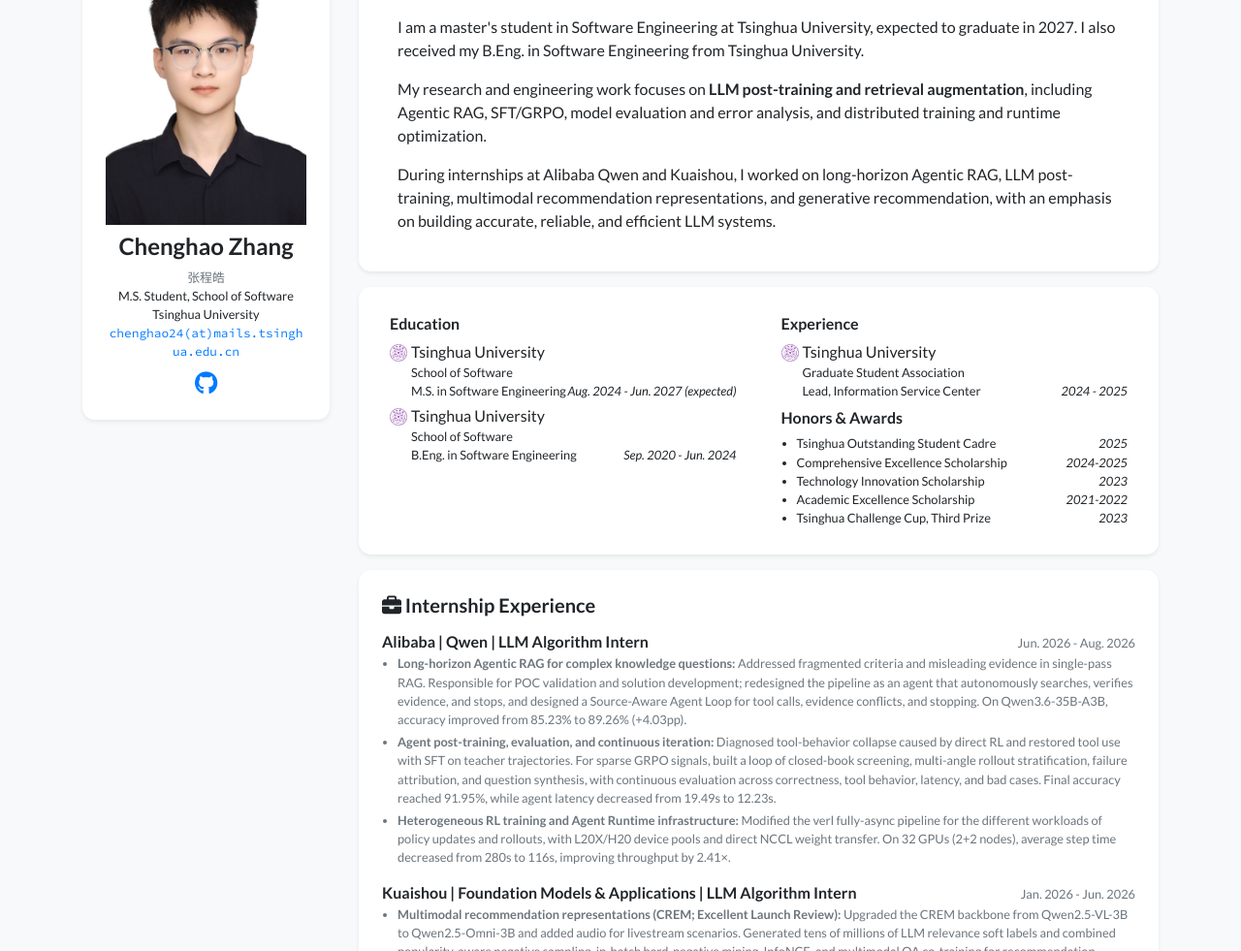
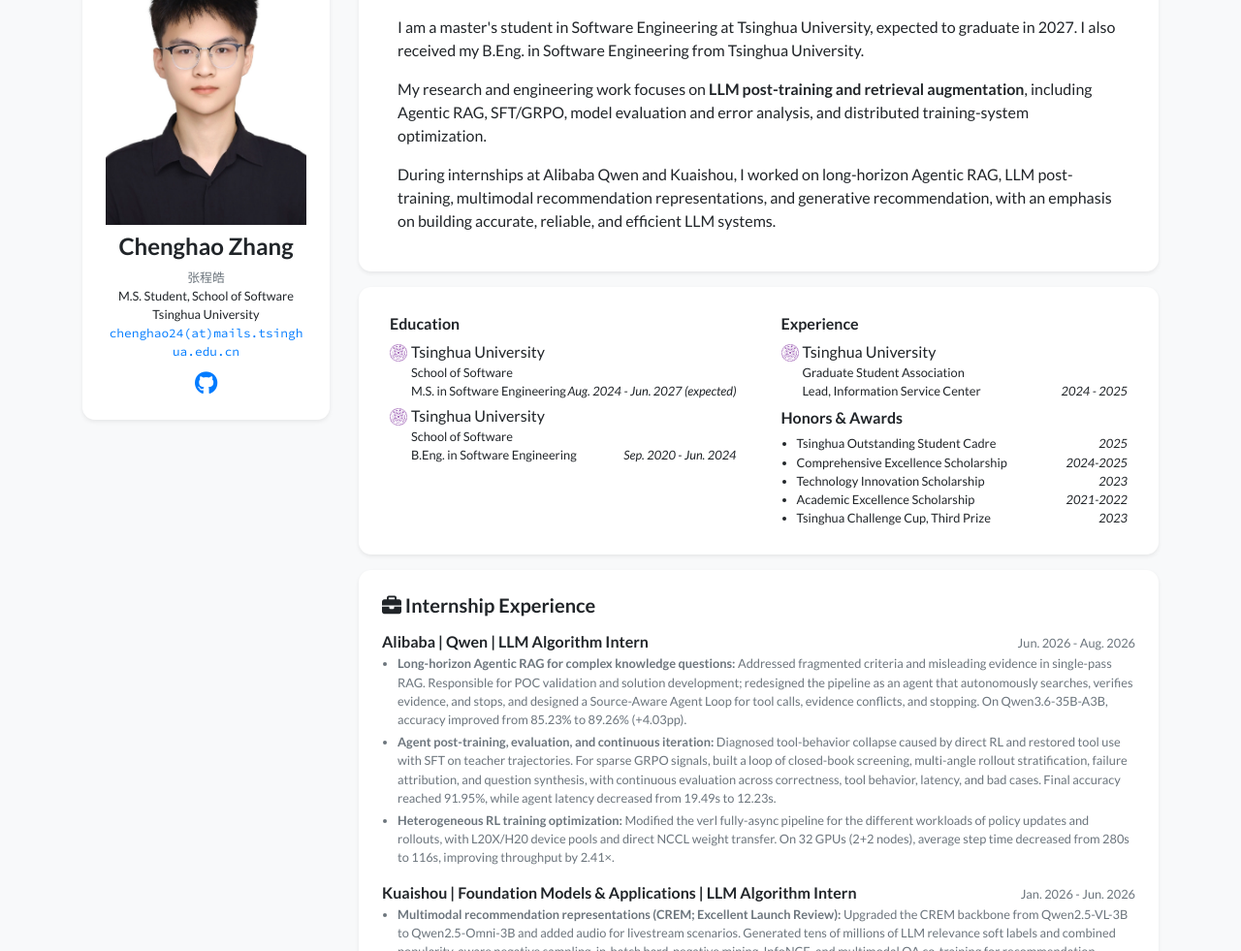
Before and after one commit to zhang-cheng-hao/zhang-cheng-hao.github.io, a Jekyll site: the page built from index.html, in a window 1280 px wide and 1400 px high. Shown: the part 162-1143 px from the top of the window at 97% size. Built offline with Jekyll 4.4.1, drawn with Linux system fonts in a browser that asks for light colours; nearby versions of some CDN libraries; a style sheet for code colours, icons or effects is not loaded; some of the changed text lies outside the part shown.

Commit message:
Clarify RL training systems wording

```diff
--- a/_data/profile.yml
+++ b/_data/profile.yml
@@ -26,7 +26,7 @@
   <p>
     My research and engineering work focuses on <strong>LLM post-training and
     retrieval augmentation</strong>, including Agentic RAG, SFT/GRPO, model
-    evaluation and error analysis, and distributed training and runtime
+    evaluation and error analysis, and distributed training-system
     optimization.
   </p>
   <p class="mb-0">
@@ -42,7 +42,7 @@
   </p>
   <p>
     我的研究与工程实践聚焦<strong>大模型后训练与检索增强</strong>，主要包括 Agentic RAG、SFT/GRPO、
-    大模型评测与误差分析，以及分布式训练和 Runtime 优化。
+    大模型评测与误差分析，以及分布式训练系统优化。
   </p>
   <p class="mb-0">
     曾在阿里巴巴千问事业部和快手基础大模型与应用部实习，开展长耗时 Agentic RAG、大模型后训练、
@@ -88,7 +88,7 @@
   - title: "Agent post-training, evaluation, and continuous iteration:"
     text: >-
       Diagnosed tool-behavior collapse caused by direct RL and restored tool use with SFT on teacher trajectories. For sparse GRPO signals, built a loop of closed-book screening, multi-angle rollout stratification, failure attribution, and question synthesis, with continuous evaluation across correctness, tool behavior, latency, and bad cases. Final accuracy reached 91.95%, while agent latency decreased from 19.49s to 12.23s.
-  - title: "Heterogeneous RL training and Agent Runtime infrastructure:"
+  - title: "Heterogeneous RL training optimization:"
     text: >-
       Modified the verl fully-async pipeline for the different workloads of policy updates and rollouts, with L20X/H20 device pools and direct NCCL weight transfer. On 32 GPUs (2+2 nodes), average step time decreased from 280s to 116s, improving throughput by 2.41×.
 - company: Kuaishou | Foundation Models & Applications
@@ -113,7 +113,7 @@
   - title: "Agent 后训练、评测与持续迭代："
     text: >-
       定位直接 RL 引发的工具行为塌缩，以教师正确轨迹 SFT 恢复工具使用；针对 GRPO 信号稀疏，搭建“盲答筛题—多角度 Rollout 分层—失败归因与题目合成”闭环，并按正确性、工具行为、时延与 Bad Case 持续评测迭代。最终解题准确率达到 91.95%，Agent 时延由 19.49s 降至 12.23s。
-  - title: "异构 RL 训练与 Agent Runtime 基建："
+  - title: "异构 RL 训练系统优化："
     text: >-
       针对策略更新与 Rollout 的负载差异，改造 verl fully-async 链路，实现 L20X/H20 按卡型分池调度与 NCCL 权重直传；32 卡（2+2 节点）下平均单步耗时由 280s 降至 116s，吞吐提升 2.41×。
 - company: 快手｜基础大模型与应用部
--- a/index.html
+++ b/index.html
@@ -54,8 +54,8 @@
 	                                <p class="small mb-0 text-muted">Learning multimodal recommendation representations and generative user/item models with contrastive and multi-task objectives.</p>
 	                            </div>
 	                            <div class="col-md-6">
-	                                <h6>Training & Runtime Optimization</h6>
-	                                <p class="small mb-0 text-muted">Optimizing distributed training, asynchronous RL pipelines, rollout serving, latency, and throughput for efficient LLM development.</p>
+	                                <h6>Distributed Training Optimization</h6>
+	                                <p class="small mb-0 text-muted">Optimizing distributed training, asynchronous RL pipelines, rollout serving, communication, latency, and throughput for efficient LLM development.</p>
 	                            </div>
 	                        </div>
                     </div>
--- a/zh.html
+++ b/zh.html
@@ -61,8 +61,8 @@
 	                                <p class="small mb-0 text-muted">通过对比学习与多任务目标，学习多模态推荐表征和生成式 user/item 模型。</p>
 	                            </div>
 	                            <div class="col-md-6">
-	                                <h6>训练与 Runtime 优化</h6>
-	                                <p class="small mb-0 text-muted">优化分布式训练、异步 RL、Rollout 服务、时延与吞吐，提升大模型研发效率。</p>
+	                                <h6>分布式训练系统优化</h6>
+	                                <p class="small mb-0 text-muted">优化分布式训练、异步 RL、Rollout 服务、通信、时延与吞吐，提升大模型研发效率。</p>
 	                            </div>
 	                        </div>
                     </div>
```
